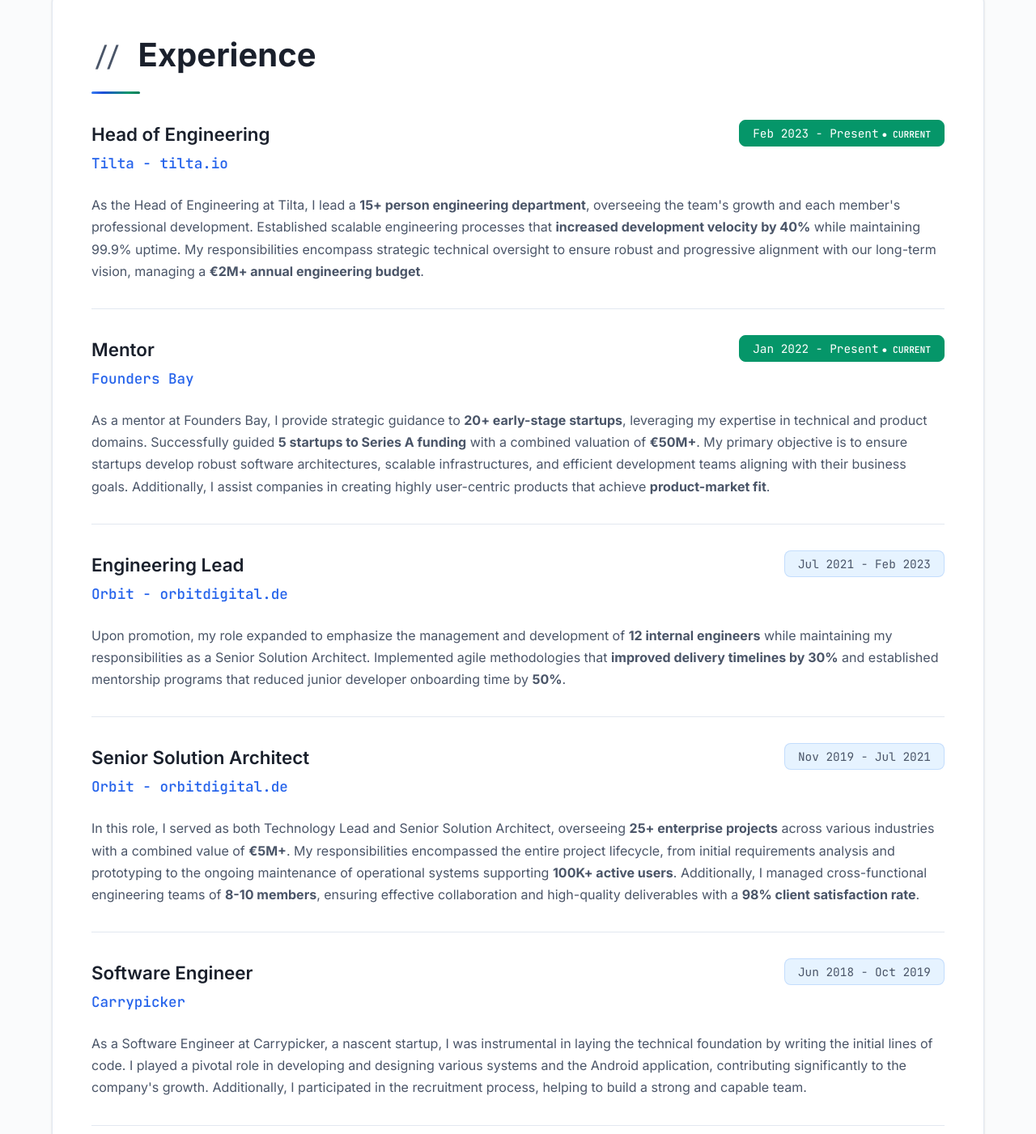
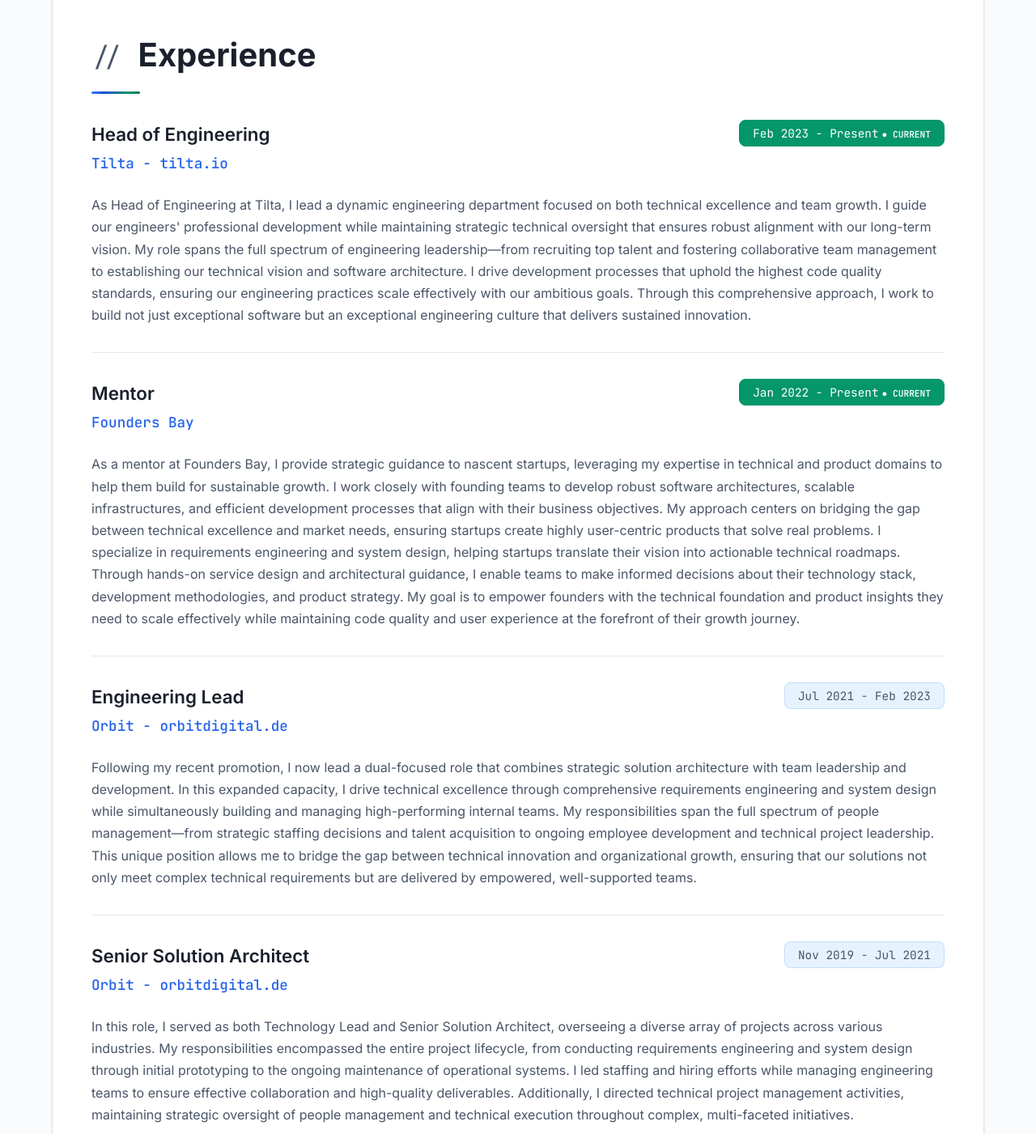
Before and after one commit to s0d4n1/d10r-website, a plain HTML site: page index.html in a window 1280 px wide. Shown: the part 1479-2880 px from the top of the page at 81% size. Drawn offline with Linux system fonts and the light colour scheme.

Commit message:
Revise job descriptions in index.html to enhance clarity and detail, emphasizing leadership roles, technical expertise, and contributions to team and project success across various positions.

```diff
--- a/index.html
+++ b/index.html
@@ -926,11 +926,7 @@
                         <span class="duration current">Feb 2023 - Present</span>
                     </div>
                     <p class="job-description">
-                        As the Head of Engineering at Tilta, I lead a <strong>15+ person engineering department</strong>, overseeing the team's
-                        growth and each member's professional development. Established scalable engineering processes that <strong>increased
-                        development velocity by 40%</strong> while maintaining 99.9% uptime. My responsibilities encompass strategic
-                        technical oversight to ensure robust and progressive alignment with our long-term vision, managing a
-                        <strong>€2M+ annual engineering budget</strong>.
+                        As Head of Engineering at Tilta, I lead a dynamic engineering department focused on both technical excellence and team growth. I guide our engineers' professional development while maintaining strategic technical oversight that ensures robust alignment with our long-term vision. My role spans the full spectrum of engineering leadership—from recruiting top talent and fostering collaborative team management to establishing our technical vision and software architecture. I drive development processes that uphold the highest code quality standards, ensuring our engineering practices scale effectively with our ambitious goals. Through this comprehensive approach, I work to build not just exceptional software but an exceptional engineering culture that delivers sustained innovation.
                     </p>
                 </div>
 
@@ -943,12 +939,8 @@
                         <span class="duration current">Jan 2022 - Present</span>
                     </div>
                     <p class="job-description">
-                        As a mentor at Founders Bay, I provide strategic guidance to <strong>20+ early-stage startups</strong>, leveraging my
-                        expertise in technical and product domains. Successfully guided <strong>5 startups to Series A funding</strong>
-                        with a combined valuation of <strong>€50M+</strong>. My primary objective is to ensure startups develop
-                        robust software architectures, scalable infrastructures, and efficient development teams
-                        aligning with their business goals. Additionally, I assist companies in creating highly
-                        user-centric products that achieve <strong>product-market fit</strong>.
+                        As a mentor at Founders Bay, I provide strategic guidance to nascent startups, leveraging my expertise in technical and product domains to help them build for sustainable growth. I work closely with founding teams to develop robust software architectures, scalable infrastructures, and efficient development processes that align with their business objectives. My approach centers on bridging the gap between technical excellence and market needs, ensuring startups create highly user-centric products that solve real problems.
+                        I specialize in requirements engineering and system design, helping startups translate their vision into actionable technical roadmaps. Through hands-on service design and architectural guidance, I enable teams to make informed decisions about their technology stack, development methodologies, and product strategy. My goal is to empower founders with the technical foundation and product insights they need to scale effectively while maintaining code quality and user experience at the forefront of their growth journey.
                     </p>
                 </div>
 
@@ -961,10 +953,7 @@
                         <span class="duration">Jul 2021 - Feb 2023</span>
                     </div>
                     <p class="job-description">
-                        Upon promotion, my role expanded to emphasize the management and development of <strong>12 internal
-                        engineers</strong> while maintaining my responsibilities as a Senior Solution Architect. Implemented
-                        agile methodologies that <strong>improved delivery timelines by 30%</strong> and established mentorship
-                        programs that reduced junior developer onboarding time by <strong>50%</strong>.
+                        Following my recent promotion, I now lead a dual-focused role that combines strategic solution architecture with team leadership and development. In this expanded capacity, I drive technical excellence through comprehensive requirements engineering and system design while simultaneously building and managing high-performing internal teams. My responsibilities span the full spectrum of people management—from strategic staffing decisions and talent acquisition to ongoing employee development and technical project leadership. This unique position allows me to bridge the gap between technical innovation and organizational growth, ensuring that our solutions not only meet complex technical requirements but are delivered by empowered, well-supported teams.
                     </p>
                 </div>
 
@@ -977,12 +966,7 @@
                         <span class="duration">Nov 2019 - Jul 2021</span>
                     </div>
                     <p class="job-description">
-                        In this role, I served as both Technology Lead and Senior Solution Architect, overseeing <strong>25+
-                        enterprise projects</strong> across various industries with a combined value of <strong>€5M+</strong>. My responsibilities
-                        encompassed the entire project lifecycle, from initial requirements analysis and prototyping to the ongoing
-                        maintenance of operational systems supporting <strong>100K+ active users</strong>. Additionally, I managed
-                        cross-functional engineering teams of <strong>8-10 members</strong>, ensuring effective collaboration and
-                        high-quality deliverables with a <strong>98% client satisfaction rate</strong>.
+                        In this role, I served as both Technology Lead and Senior Solution Architect, overseeing a diverse array of projects across various industries. My responsibilities encompassed the entire project lifecycle, from conducting requirements engineering and system design through initial prototyping to the ongoing maintenance of operational systems. I led staffing and hiring efforts while managing engineering teams to ensure effective collaboration and high-quality deliverables. Additionally, I directed technical project management activities, maintaining strategic oversight of people management and technical execution throughout complex, multi-faceted initiatives.
                     </p>
                 </div>
 
@@ -995,11 +979,7 @@
                         <span class="duration">Jun 2018 - Oct 2019</span>
                     </div>
                     <p class="job-description">
-                        As a Software Engineer at Carrypicker, a nascent startup, I was instrumental in laying the
-                        technical foundation by writing the initial lines of code. I played a pivotal role in developing
-                        and designing various systems and the Android application, contributing significantly to the
-                        company's growth. Additionally, I participated in the recruitment process, helping to build a
-                        strong and capable team.
+                        As a founding Software Engineer at Carrypicker, I established the technical foundation for this emerging startup by writing the initial codebase and architecting core systems. My contributions spanned the full development lifecycle, from conducting requirements engineering and system design to developing the Android application that drove the company's early growth. Beyond technical development, I maintained rigorous code quality standards and took on leadership responsibilities in recruitment and hiring, helping build a talented engineering team that supported the company's scaling efforts. This foundational role allowed me to impact the startup's technical direction and organizational growth directly.
                     </p>
                 </div>
 
@@ -1012,8 +992,7 @@
                         <span class="duration">Jan 2017 - May 2018</span>
                     </div>
                     <p class="job-description">
-                        At Assense, I served as a Consultant Software Engineer, contributing to the development and
-                        design of various system components for the startup Cargonexx.
+                        As a Consultant Software Engineer at Assense, I partnered with the startup Cargonexx to drive the development and design of critical system components. I led requirements engineering initiatives and system architecture decisions while developing robust software solutions, maintaining exceptional code quality standards. Through close collaboration with cross-functional teams, I helped translate business needs into scalable technical solutions that supported Cargonexx's growth objectives.
                     </p>
                 </div>
 
@@ -1026,9 +1005,7 @@
                         <span class="duration">Jul 2016 - Oct 2016</span>
                     </div>
                     <p class="job-description">
-                        At CodeFrog, I contributed to the development of an Android application designed to track
-                        employee working hours. Additionally, I provided support for various web-based projects
-                        undertaken by my colleagues.
+                        At CodeFrog, I played a key role in developing an Android application for employee time tracking while simultaneously supporting multiple web-based projects across the team. I took ownership of the entire development lifecycle, from conducting thorough requirements engineering and system design to ensure robust, scalable solutions, to leading the implementation process. Throughout the project, I maintained rigorous standards for code quality by implementing comprehensive testing protocols and conducting detailed code reviews, ultimately delivering solutions that met both technical requirements and business objectives.
                     </p>
                 </div>
             </section>
```
